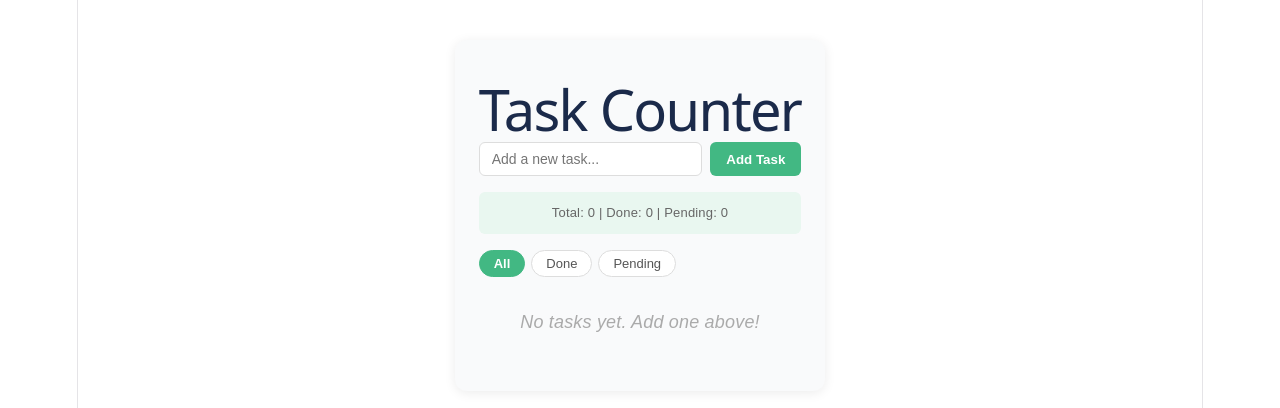
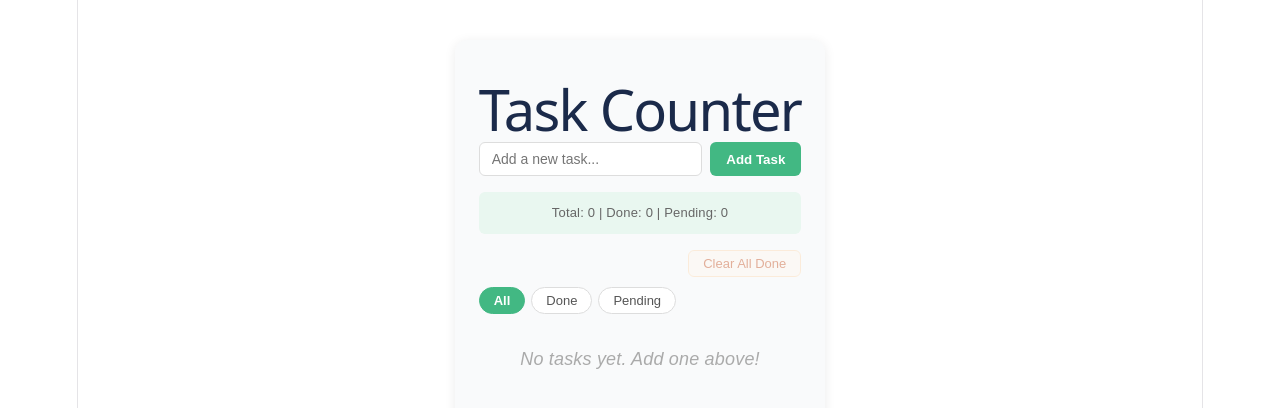
Before and after one commit to florenziooo/SASTRE-vuejs-training-task-counter, a Vue app in the folder SASTRE-vuejs-training/: page / in a window 1280 px wide. Shown: the top 408 px of the page. Built offline with nearby package versions, Linux system fonts and the light colour scheme.

Commit message:
add clearDone

```diff
--- a/SASTRE-vuejs-training/src/App.vue
+++ b/SASTRE-vuejs-training/src/App.vue
@@ -101,6 +101,11 @@ function removeTask(id: number) {
   tasks.value = tasks.value.filter(t => t.id !== id)
 }
 
+// EXTENSION: Clear all done
+function clearDone() {
+  tasks.value = tasks.value.filter(t => !t.done)
+}
+
 // EXTENSION: Filter bar
 const activeFilter = ref<Filter>('all')
 
@@ -122,6 +127,12 @@ const filteredTasks = computed(() => {
 
     <div class="stats">
       Total: {{ totalCount }} | Done: {{ doneCount }} | Pending: {{ pendingCount }}
+    </div>
+
+    <div class="actions-row">
+      <button class="clear-done-btn" :disabled="doneCount === 0" @click="clearDone">
+        Clear All Done
+      </button>
     </div>
 
     <div class="filter-bar">
@@ -260,4 +271,25 @@ h1 { color: #1B2A4A; margin-bottom: 20px; }
   border-color: #42B883;
   font-weight: bold;
 }
+
+.actions-row {
+  display: flex;
+  justify-content: flex-end;
+  margin-bottom: 10px;
+}
+
+.clear-done-btn {
+  padding: 5px 14px;
+  background: #fff7ed;
+  color: #c2410c;
+  border: 1px solid #fed7aa;
+  border-radius: 6px;
+  cursor: pointer;
+  font-size: 13px;
+}
+
+.clear-done-btn:disabled {
+  opacity: 0.4;
+  cursor: not-allowed;
+}
 </style>
```
